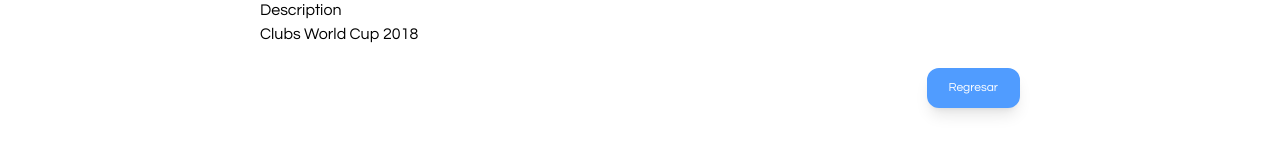
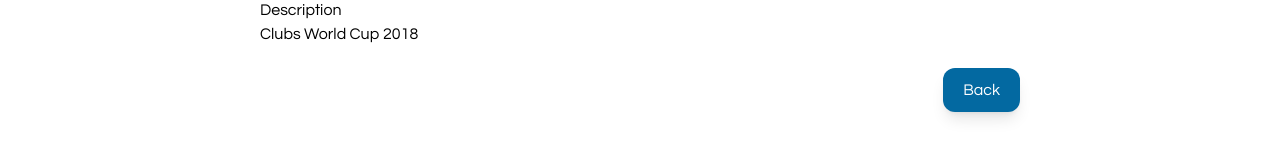
Before and after one commit to albertobautista/trips-map-react, a React (Create React App) app: page /details/1 in a window 1280 px wide. Shown: the part 456-614 px from the top of the page. Built offline with nearby package versions, Linux system fonts and the light colour scheme; no server answers.

Commit message:
Update back button

```diff
--- a/src/components/PlaceDetail/PlaceDetail.tsx
+++ b/src/components/PlaceDetail/PlaceDetail.tsx
@@ -38,9 +38,9 @@ const PlaceDetail: React.FC = () => {
       <div className="flex justify-end">
         <button
           onClick={handleBack}
-          className="mt-5 px-5 py-2.5 text-xs text-white bg-[#509cff] border-2 border-[#509cff] rounded-xl cursor-pointer transition-all duration-300 ease-in-out shadow-lg hover:bg-[#509cff] hover:shadow-xl hover:translate-y-[-2px] hover:scale-105 active:bg-[#509cff] active:shadow-sm active:translate-y-1 active:scale-95"
+          className="mt-5 px-5 py-2.5 text-md text-white bg-sky-700 rounded-xl cursor-pointer transition-all duration-300 ease-in-out shadow-lg hover:bbg-sky-800 hover:shadow-xl hover:translate-y-[-2px] hover:scale-105 active:shadow-sm active:translate-y-1 active:scale-95"
         >
-          Regresar
+          Back
         </button>
       </div>
     </div>
```
